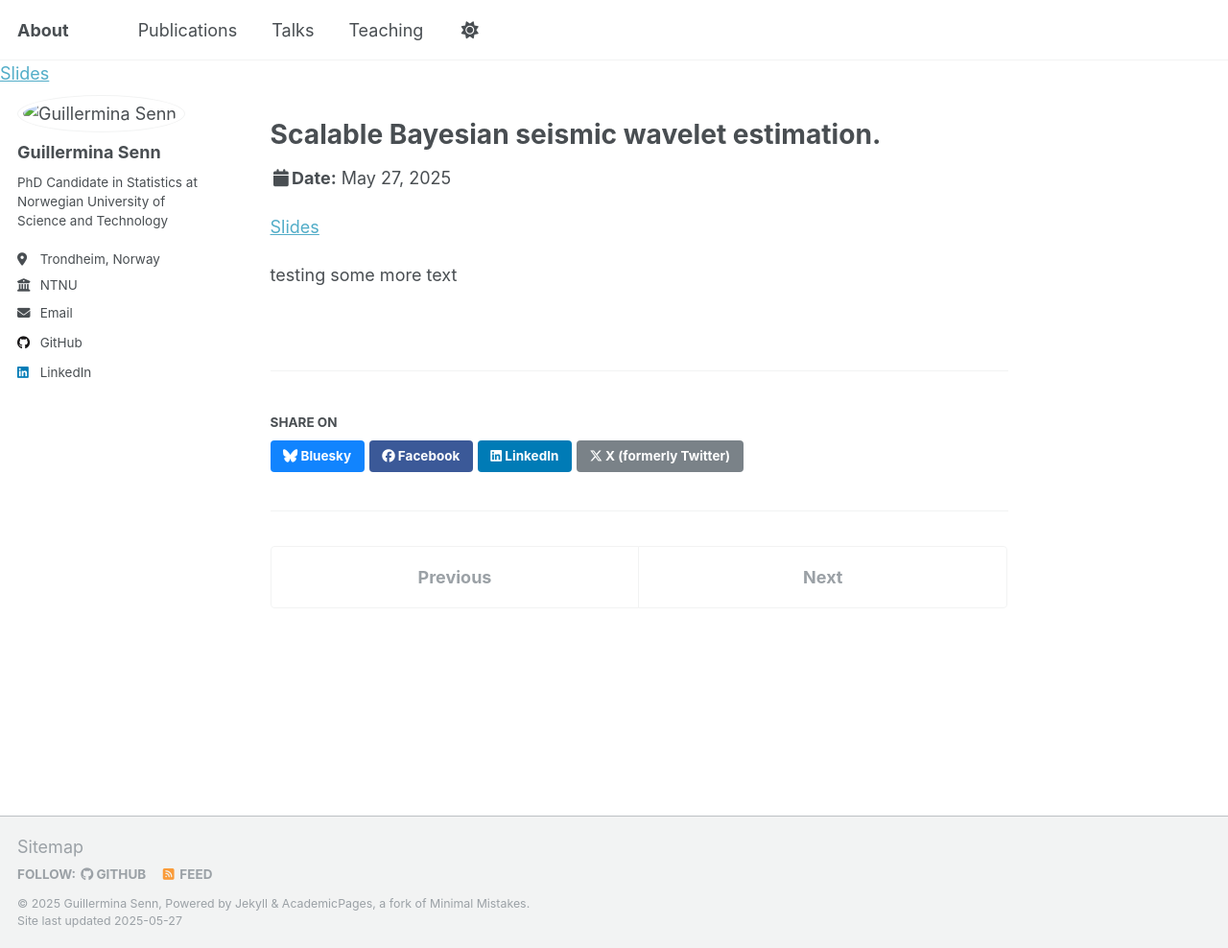
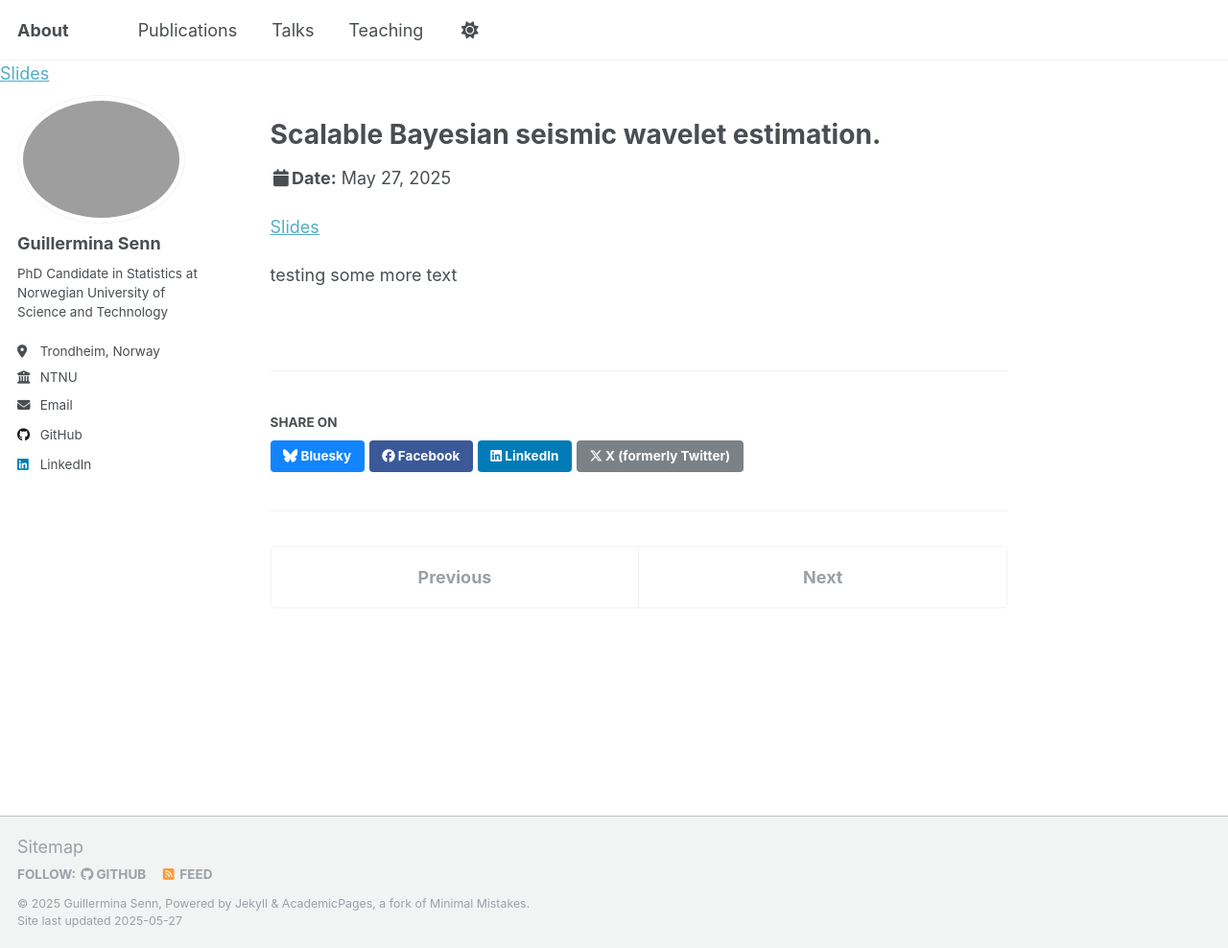
Before and after one commit to guillerminasenn/guillerminasenn.github.io, a Jekyll site: the page built from _talks/sintef2025.md, in a window 1280 px wide and 988 px high. Shown: the whole window at 96% size. Built offline with Jekyll 4.4.1, drawn with Linux system fonts in a browser that asks for light colours.

```diff
--- a/_config.yml
+++ b/_config.yml
@@ -22,7 +22,7 @@ repository               : "guillerminasenn/guillerminasenn.github.io"
 #               Additional customization can be done by editing /_includes/author-profile.html
 author:
   # Biographic information
-  avatar           : "/images/guillers-0875-20250512_400px.jpg"
+  avatar           : "/images/bio_photo.jpg"
   name             : "Guillermina Senn"
   pronouns         : # example: "she/her"
   bio              : "PhD Candidate in Statistics at Norwegian University of Science and Technology"
```
Also changed, not shown: _talks/sintef2025.md (+3 -3 lines).
